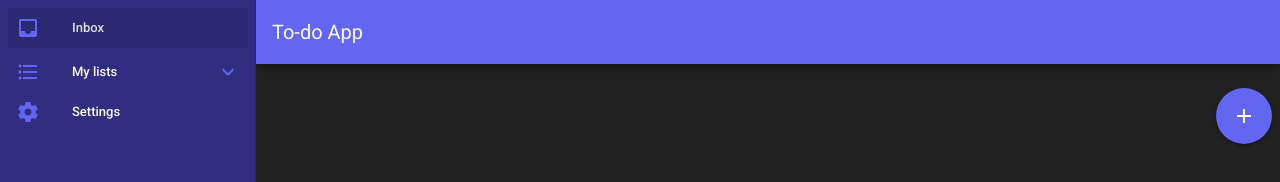
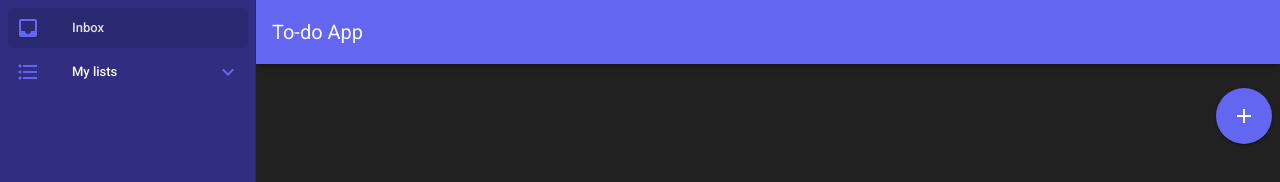
Before and after one commit to aymeric35/to-do-app, a Vue app: page / in a window 1280 px wide. Shown: the top 182 px of the page. Built offline with nearby package versions, Linux system fonts and the light colour scheme.

Commit message:
Delete Settings.vue

```diff
--- a/src/components/TheNavigation.vue
+++ b/src/components/TheNavigation.vue
@@ -80,11 +80,6 @@
           </v-list-item-icon>
         </v-list-item>
       </v-list-group>
-      <TheNavigationPage
-        to="/settings"
-        icon="mdi-cog"
-        title="Settings"
-      ></TheNavigationPage>
     </v-list>
   </v-navigation-drawer>
 </template>
--- a/src/router/index.js
+++ b/src/router/index.js
@@ -28,11 +28,6 @@ const routes = [
     }
   },
   {
-    path: '/settings',
-    name: 'Settings',
-    component: () => import('../views/Settings.vue')
-  },
-  {
     path: '/404',
     alias: '*',
     name: '404',
--- a/src/views/Settings.vue
+++ /dev/null
@@ -1,3 +0,0 @@
-<template>
-    <div></div>
-</template>
```
